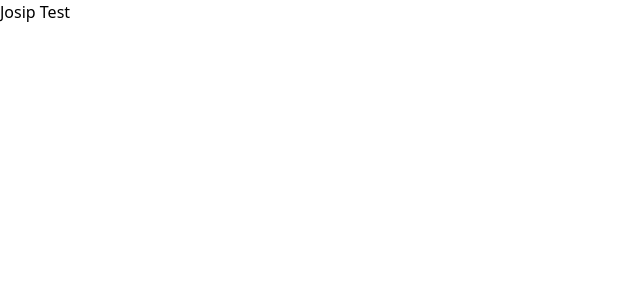
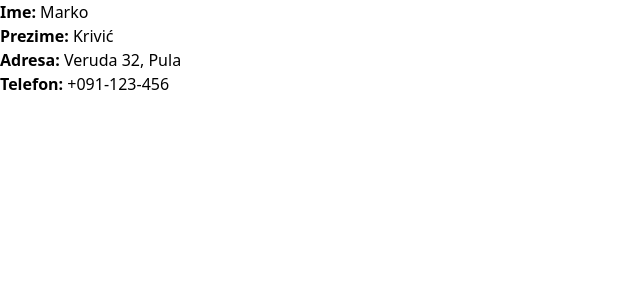
Before and after one commit to jsakoman/ProgramskoInzenjerstvo, a Vue app in the folder Vjezbe/vjezba2/: page / in a window 1280 px wide. Shown: the top 300 px of the page, without its empty margins (0-640 px from the left). Built offline with nearby package versions, Linux system fonts and the light colour scheme.

Commit message:
ubacio json i prikazao neke podatke

```diff
--- a/Vjezbe/vjezba2/src/App.vue
+++ b/Vjezbe/vjezba2/src/App.vue
@@ -1,8 +1,19 @@
 <script setup>
+import podaci from './assets/podaci.json'
+
+const slike = podaci.slike
+const proizvodi = podaci.proizvodi
+const korisnik = podaci.korisnik
 </script>
 
 <template>
-<p>Josip Test</p>
+  <div>
+    <p><strong>Ime:</strong> {{ korisnik.osobni_podaci.ime }}</p>
+    <p><strong>Prezime:</strong> {{ korisnik.osobni_podaci.prezime }}</p>
+    <p><strong>Adresa:</strong> {{ korisnik.osobni_podaci.adresa.ulica }} {{ korisnik.osobni_podaci.adresa.broj }}, {{ korisnik.osobni_podaci.adresa.grad }}</p>
+    <p><strong>Telefon:</strong> {{ korisnik.osobni_podaci.broj_telefona }}</p>
+  </div>
+
 </template>
 
 <style scoped>
--- /dev/null
+++ b/Vjezbe/vjezba2/src/assets/podaci.json
@@ -0,0 +1,33 @@
+{
+    "slike": {
+      "Jabuka": "https://www.svgrepo.com/show/530203/apple.svg",
+      "Mrkva": "https://www.svgrepo.com/show/530216/carrot.svg",
+      "Sir": "https://www.svgrepo.com/show/530219/cake.svg",
+      "Kruh": "https://www.svgrepo.com/show/530223/bread.svg"
+    },
+    "proizvodi": [
+      { "naziv": "Jabuka", "cijena": 0.25 },
+      { "naziv": "Mrkva", "cijena": 0.12 },
+      { "naziv": "Kruh", "cijena": 2.00 },
+      { "naziv": "Sir", "cijena": 4.48 }
+    ],
+    "korisnik": {
+      "jeAdmin": true,
+      "osobni_podaci": {
+        "ime": "Marko",
+        "prezime": "Krivić",
+        "adresa": {
+          "grad": "Pula",
+          "ulica": "Veruda",
+          "broj": 32
+        },
+        "broj_telefona": "+091-123-456"
+      },
+      "kosarica": [
+        { "naziv": "Jabuka", "količina": 4 },
+        { "naziv": "Mrkva", "količina": 12 },
+        { "naziv": "Sir", "količina": 1 },
+        { "naziv": "Kruh", "količina": 3 }
+      ]
+    }
+  }
```
